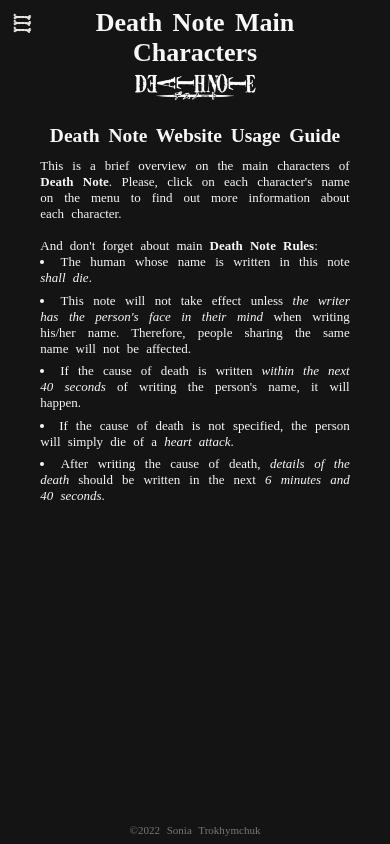
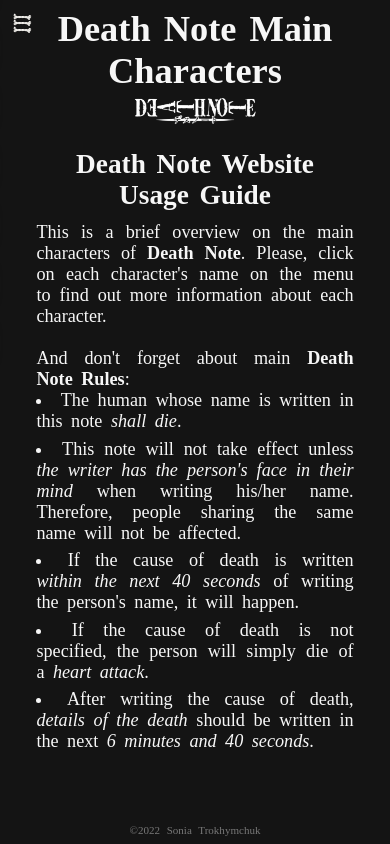
Before and after one commit to SofiiaTrokhymchuk/js-dom-task, a plain HTML site: page index.html in a window 390 px wide. Drawn offline with Linux system fonts and the light colour scheme; a web font is replaced by a local one.

Commit message:
Increase sm-devices text size

```diff
--- a/css/style.css
+++ b/css/style.css
@@ -88,7 +88,7 @@ body{
 
 .main-title{
     text-align: center;
-    font-size: 2rem;
+    font-size: 2em;
     padding: 0 2.2rem;
 }
 
@@ -128,7 +128,6 @@ body{
 }
 
 .footer{
-    /* flex-shrink: 0; */
     margin-top: auto;
     height: 2.1rem;
     text-align: center;
@@ -196,4 +195,16 @@ body{
     html{
         font-size: 13px;
     }
+
+    .content-container{
+        font-size: 1.4rem;
+    }
+
+    .nav-item{
+        padding: 1.5rem;
+    }
+
+    .character{
+        padding: 0 2.2rem;
+    }
 }
```
